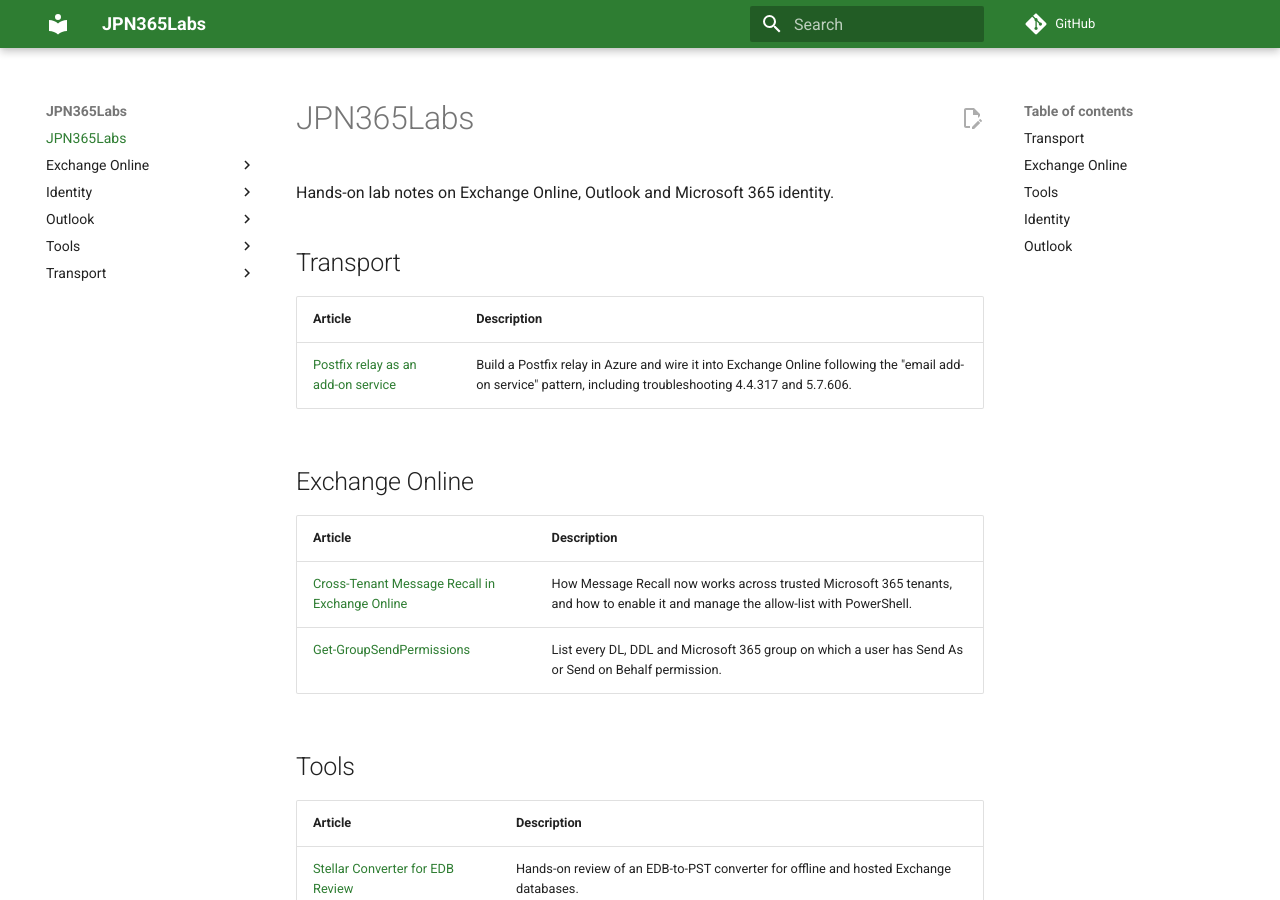
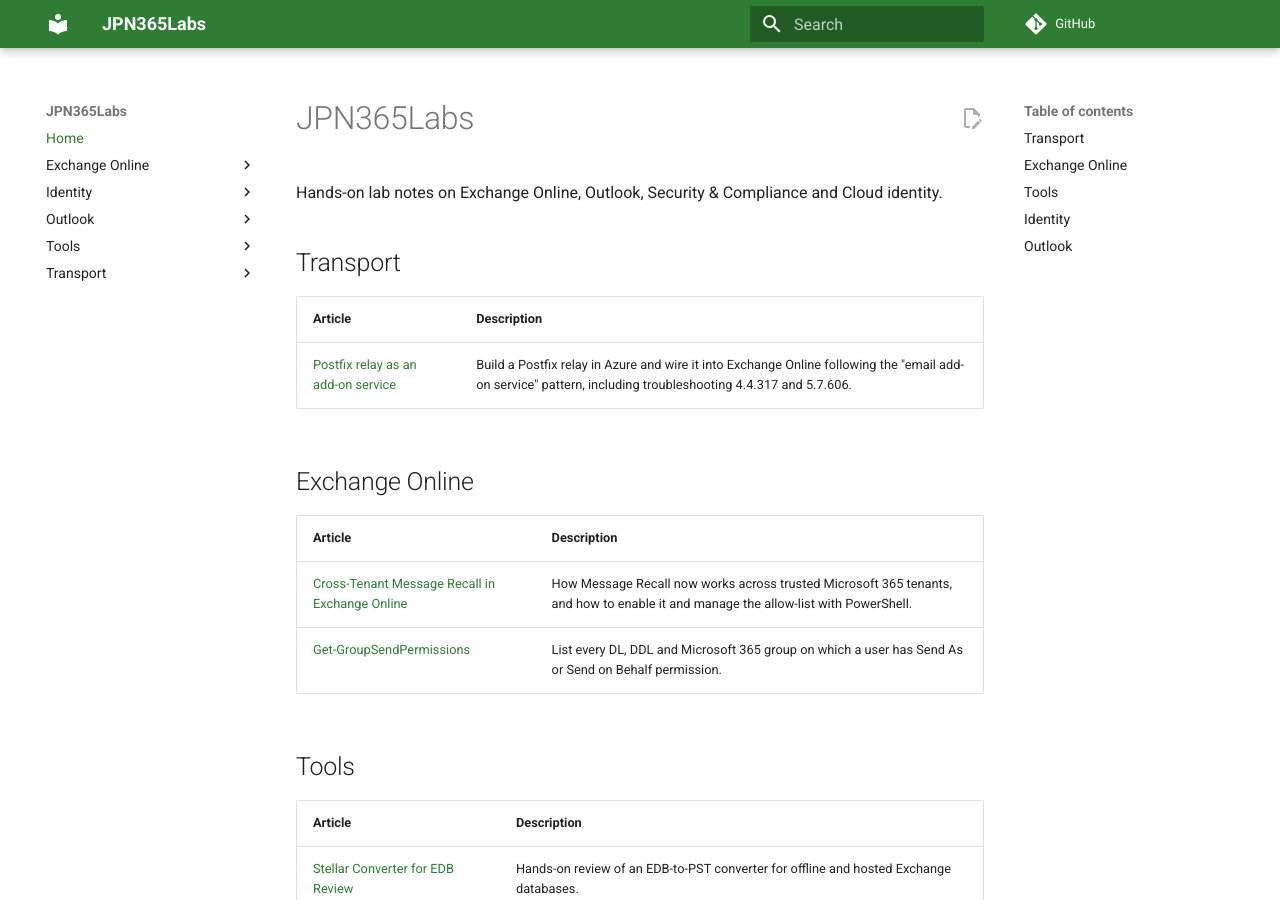
Before and after one commit to jeanpaulnk/JPN365Labs, an MkDocs documentation site: the page built from docs/index.md, in a window 1280 px wide and 900 px high. Built offline with MkDocs 1.6.1 and Material for MkDocs 9.7.7, drawn with Linux system fonts in a browser that asks for light colours; comment, search, counter and statistics services are not loaded.

Commit message:
Revise lab notes description in index.md
Updated the description to include Security & Compliance.

```diff
--- a/docs/index.md
+++ b/docs/index.md
@@ -1,6 +1,10 @@
+---
+title: Home
+---
+
 # JPN365Labs
 
-Hands-on lab notes on Exchange Online, Outlook and Microsoft 365 identity.
+Hands-on lab notes on Exchange Online, Outlook, Security & Compliance and Cloud identity.
 
 ## Transport
 
```
